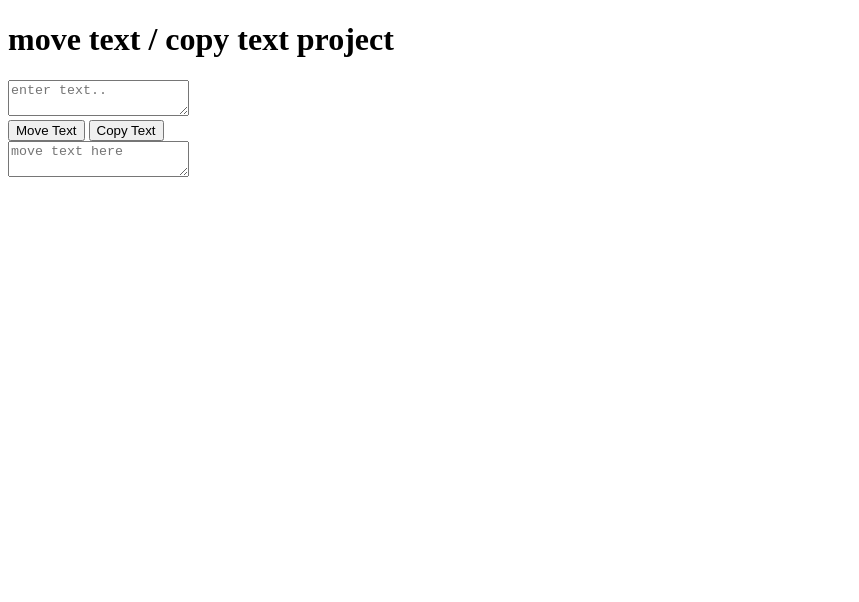
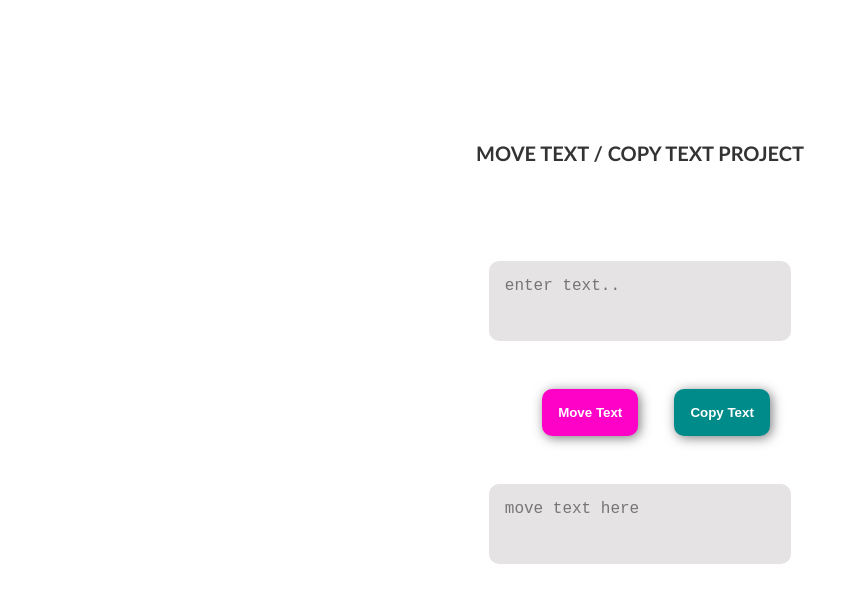
Before and after one commit to milkyascodes/move-and-copy-text, a plain HTML site: page index.html in a window 1280 px wide. Shown: the whole page, without its empty margins (0-859 px from the left). Drawn offline with Linux system fonts and the light colour scheme.

Commit message:
added css styles

```diff
--- a/index.html
+++ b/index.html
@@ -4,7 +4,7 @@
     <meta charset="UTF-8">
     <meta http-equiv="X-UA-Compatible" content="IE=edge">
     <meta name="viewport" content="width=device-width, initial-scale=1.0">
-    <!-- <link rel="stylesheet" href="./style.css"> -->
+    <link rel="stylesheet" href="./style.css">
     <title>Document</title>
 </head>
 <body>
```
